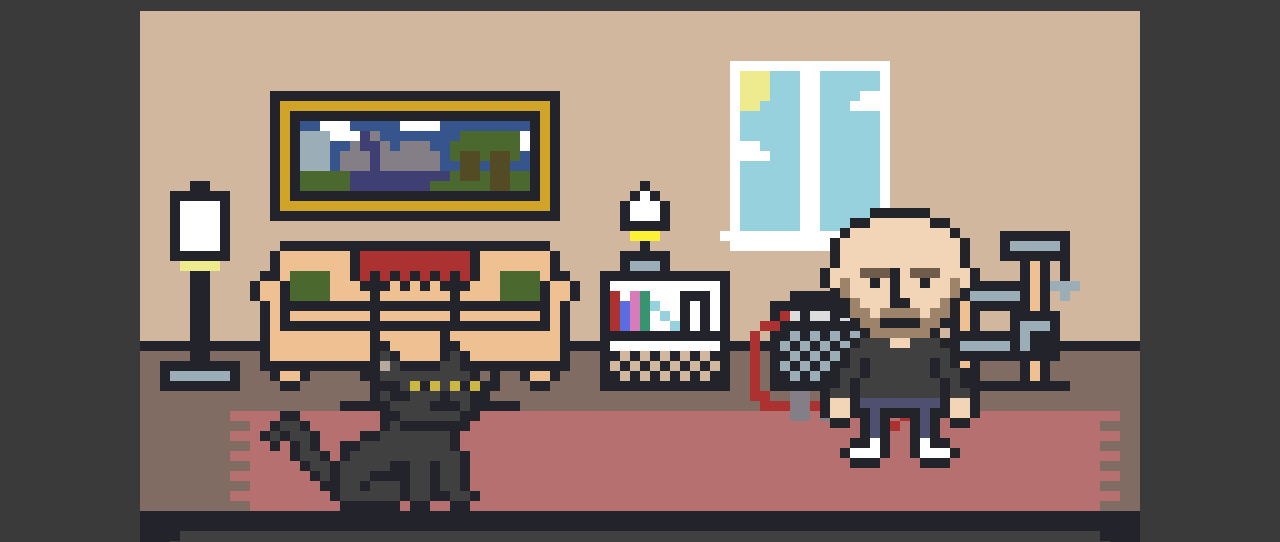
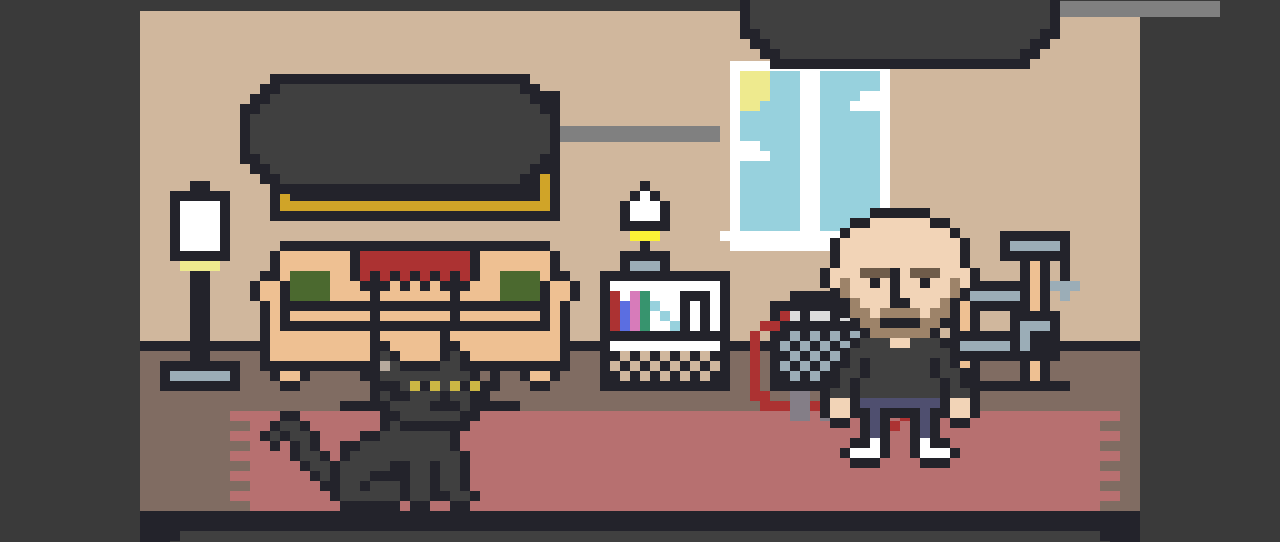
Before and after one commit to cooperwhitley/morpheusmelee, a plain HTML site: page index.html in a window 1280 px wide. Shown: the part 83-625 px from the top of the page. Drawn offline with Linux system fonts and the light colour scheme.

Commit message:
began infobox implementation

```diff
--- a/css/style.css
+++ b/css/style.css
@@ -21,12 +21,10 @@ body {
     grid-template-rows: repeat(6, 125px);
     grid-template-columns: repeat(10, 100px);
 }
+
+/* basic objects */
 #background {
     grid-area: 1 / 1 / 5 / 11;
-    z-index: 1;
-}
-#menu {
-    grid-area: 5 / 1 / 7 / 11;
     z-index: 1;
 }
 #player {
@@ -38,6 +36,12 @@ body {
     z-index: 2;
     align-self: flex-end;
 }
+#menu {
+    grid-area: 5 / 1 / 7 / 11;
+    z-index: 1;
+}
+
+/* menu */
 .menu-items {
     font-size: 50px;
     align-self: center;
@@ -72,3 +76,33 @@ body {
 #pawprint{
     height: 40px;
 }
+.infobox {
+    animation: upAndDown 3s linear infinite;
+    z-index: 3;
+    align-self: center;
+}
+#player-infobox {
+    grid-area: 2 / 2 / 4 / 5;
+}
+#enemy-infobox {
+    grid-area: 1 / 7 / 3 / 11;
+}
+.infobox-items {
+    display: grid;
+    grid-template-columns: repeat(4, 1fr);
+    grid-template-rows: repeat(3, 1fr);
+}
+.healthbar {
+    border: none;
+    z-index: 4;
+    align-self: center;
+    justify-self: center;
+}
+@keyframes upAndDown {
+    0%, 100% {
+        margin-bottom: 0;
+    }
+    50% {
+        margin-bottom: 20px;
+    }
+}
--- a/index.html
+++ b/index.html
@@ -22,6 +22,20 @@
         <div id="option-2" class="menu-items"></div>
         <div id="option-3" class="menu-items"></div>
         <div id="text" class="menu-items"></div>
+        <div id="player-infobox" class="infobox">
+            <div class="infobox-items">
+                <img id="player-infobox-sprite" src="./assets/sprites/infobox.png">
+                <p id="player-infotext"></p>
+                <progress id="player-healthbar" class="healthbar"></progress>
+            </div>
+        </div>
+        <div id="enemy-infobox" class="infobox">
+            <div class="infobox-items">
+                <img id="enemy-infobox-sprite" src="./assets/sprites/infobox.png">
+                <p id="enemy-infotext"></p>
+                <progress id="enemy-healthbar" class="healthbar"></progress>
+            </div>
+        </div>
         <div id="selecticon"><img id="pawprint"src="./assets/sprites/pawicon.png"></div>
     </section>
 
```
